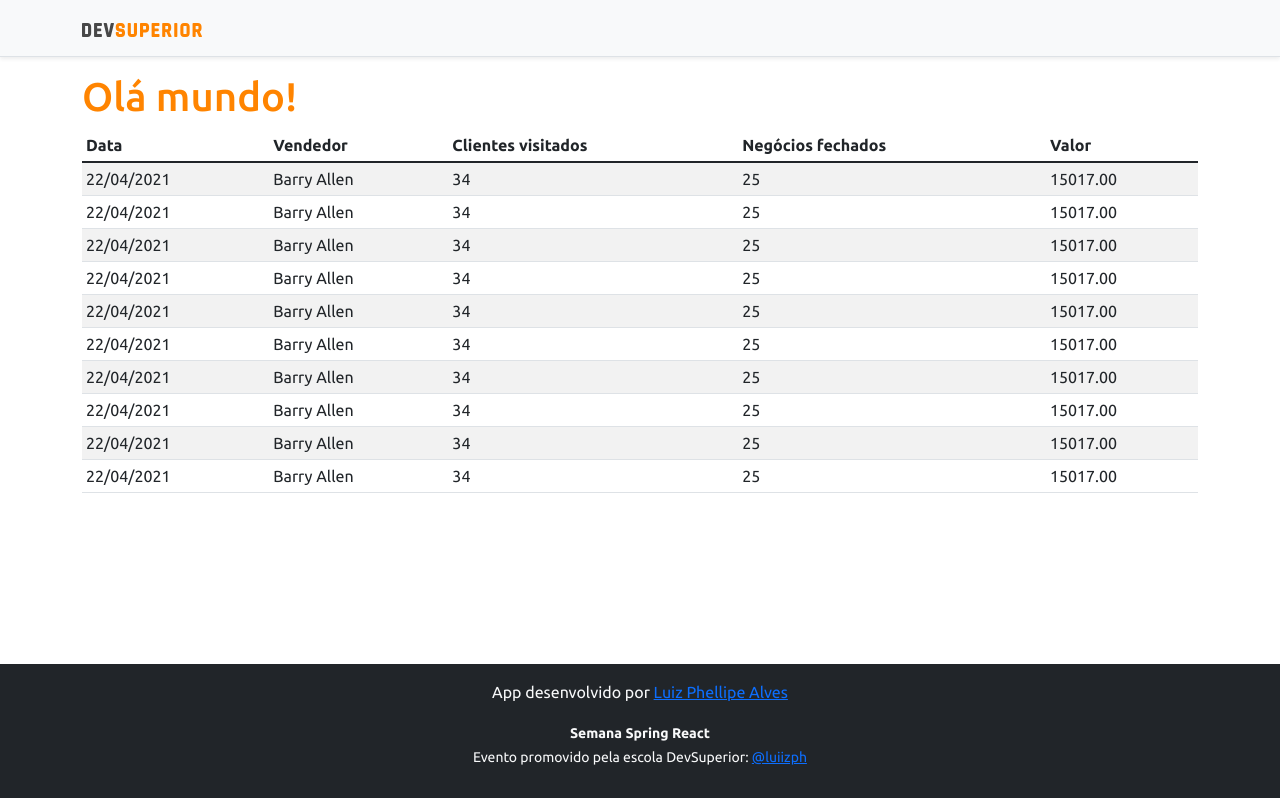
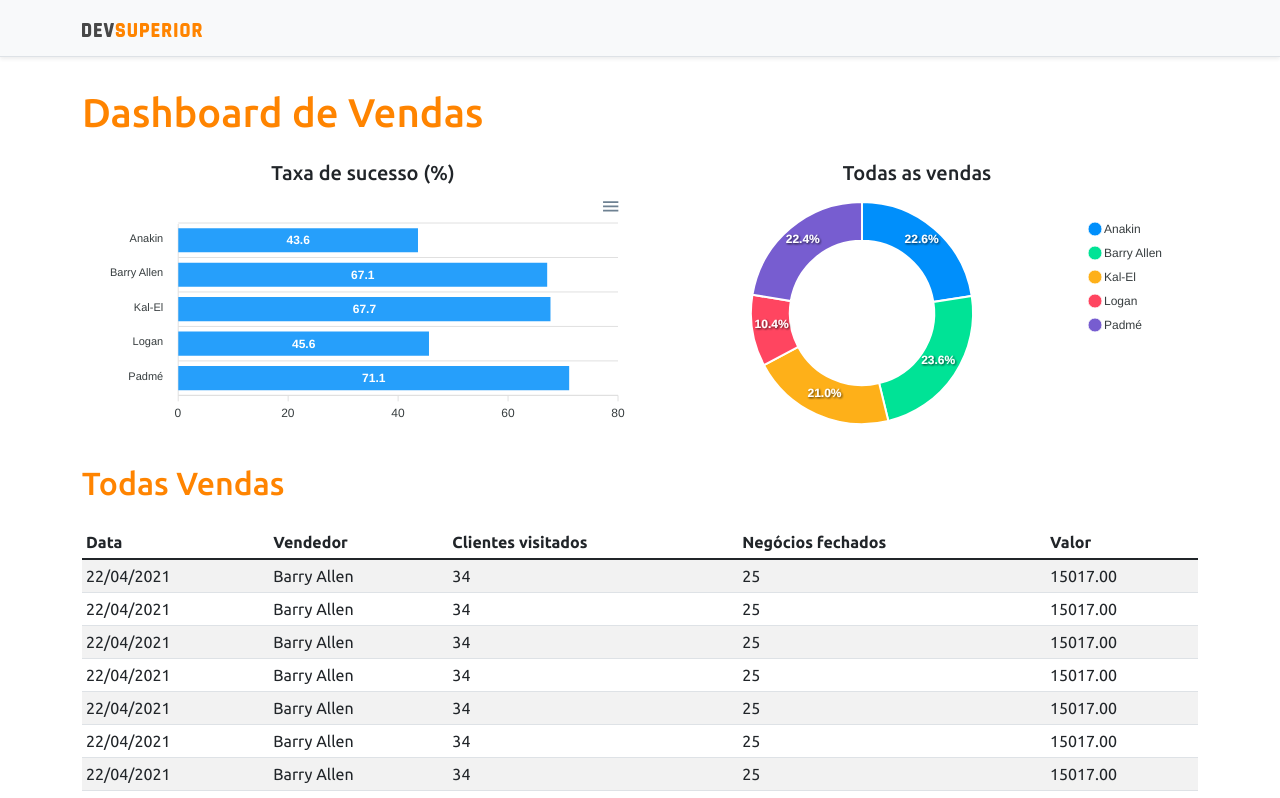
Before and after one commit to Luiizx25/projeto-sds3, a React (Create React App) app in the folder frontend/: page / in a window 1280 px wide. Shown: the top 798 px of the page. Built offline with nearby package versions, Linux system fonts and the light colour scheme.

Commit message:
Static charts

```diff
--- a/frontend/package.json
+++ b/frontend/package.json
@@ -11,12 +11,16 @@
     "@types/node": "^12.0.0",
     "@types/react": "^17.0.0",
     "@types/react-dom": "^17.0.0",
+    "add": "^2.0.6",
+    "apexcharts": "^3.28.1",
     "bootstrap": "^5.1.1",
     "react": "^17.0.2",
+    "react-apexcharts": "^1.3.9",
     "react-dom": "^17.0.2",
     "react-scripts": "4.0.3",
     "typescript": "^4.1.2",
-    "web-vitals": "^1.0.1"
+    "web-vitals": "^1.0.1",
+    "yarn": "^1.22.11"
   },
   "scripts": {
     "start": "react-scripts start",
--- a/frontend/src/App.tsx
+++ b/frontend/src/App.tsx
@@ -1,3 +1,5 @@
+import DonutChart from "./components/DonutChart";
+import BarChart from "./components/BarChart";
 import DataTable from "./components/DataTable";
 import Footer from "./components/Footer";
 import NavBar from "./components/NavBar";
@@ -7,7 +9,23 @@
     <>
       <NavBar />
       <div className="container">
-        <h1 className="text-primary">Olá mundo!</h1>
+        <h1 className="text-primary py-3">Dashboard de Vendas</h1>
+
+        <div className="row px-3">
+          <div className="col-sm-6">
+            <h5 className="text-center text-secundary">Taxa de sucesso (%)</h5>
+            <BarChart />
+          </div>
+          <div className="col-sm-6">
+            <h5 className="text-center text-secundary">Todas as vendas</h5>
+            <DonutChart />
+          </div>
+        </div>
+
+<div className="py-3">
+  <h2 className="text-primary">Todas Vendas</h2>
+
+</div>
 
         <DataTable />
       </div>
--- /dev/null
+++ b/frontend/src/components/BarChart/index.tsx
@@ -0,0 +1,36 @@
+import Chart from 'react-apexcharts'
+
+const BarChart = () => {
+    const options = {
+        plotOptions: {
+            bar: {
+                horizontal: true,
+            }
+        },
+    };
+
+    const mockData = {
+        labels: {
+            categories: ['Anakin', 'Barry Allen', 'Kal-El', 'Logan', 'Padmé']
+        },
+        series: [
+            {
+                name: "% Sucesso",
+                data: [43.6, 67.1, 67.7, 45.6, 71.1]
+            }
+        ]
+    };
+
+    return (
+        <Chart
+            options={{ ...options, xaxis: mockData.labels }}
+            series={mockData.series}
+            type="bar"
+            height="240"
+
+        />
+
+    );
+}
+
+export default BarChart;
--- /dev/null
+++ b/frontend/src/components/DonutChart/index.tsx
@@ -0,0 +1,27 @@
+import Chart from 'react-apexcharts'
+
+const DonutChart = () => {
+    const mockData = {
+        series: [477138, 499928, 444867, 220426, 473088],
+        labels: ['Anakin', 'Barry Allen', 'Kal-El', 'Logan', 'Padmé']
+    }
+
+    const options = {
+        legend: {
+            show: true
+        }
+    }
+
+    return (
+        <Chart
+            options={{ ...options, labels: mockData.labels }}
+            series={mockData.series}
+            type="donut"
+            height="240"
+
+        />
+
+    );
+}
+
+export default DonutChart;
```
Also changed, not shown: 1 other file (tests, documents, lock files or other folders).
